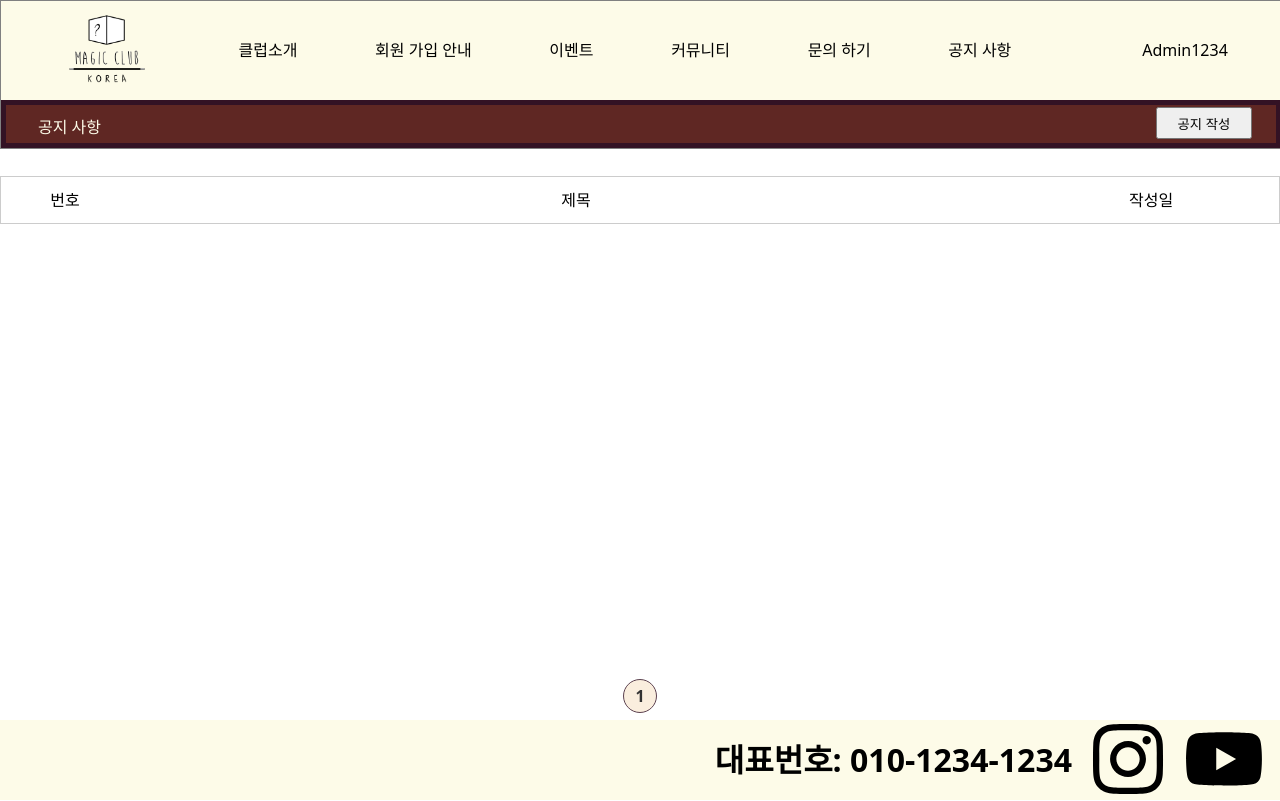
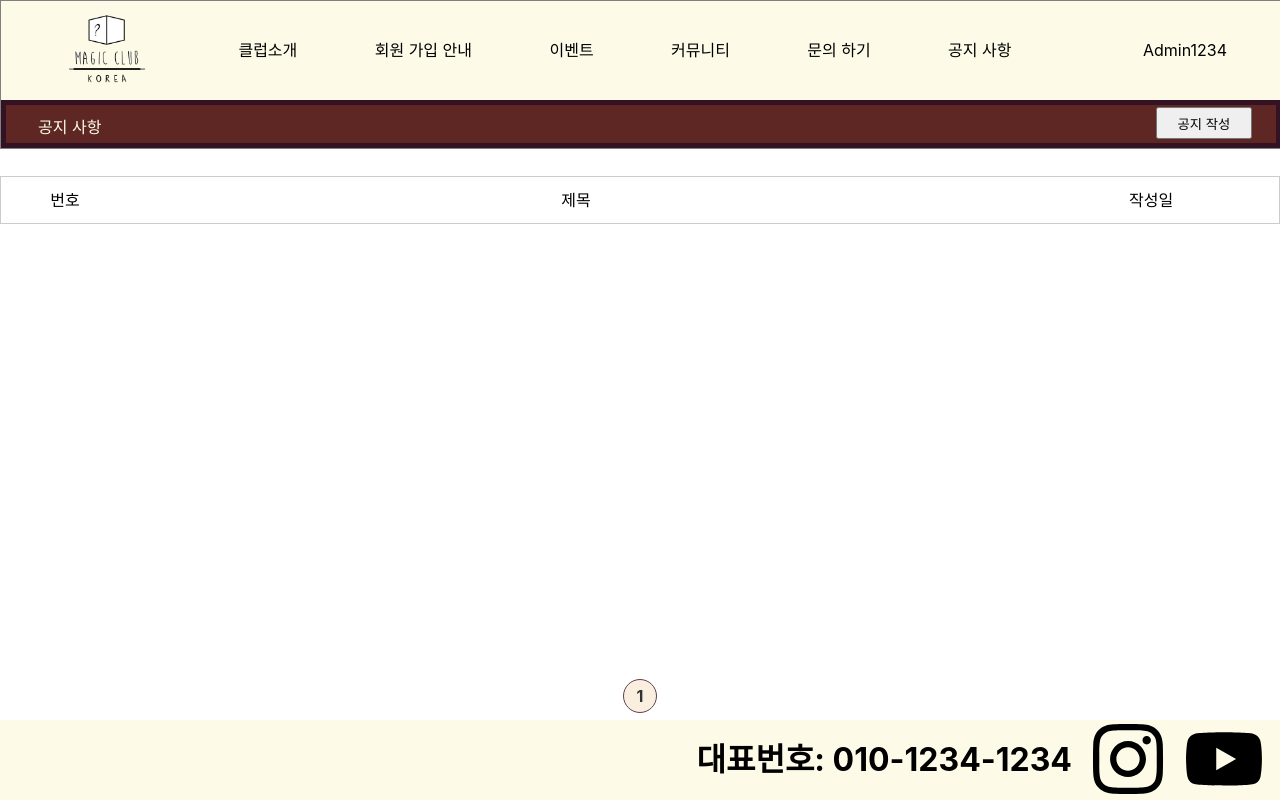
Before and after one commit to ryuunderground/ryuunderground.github.io, a Python web app: template templates/notification.html in a window 1280 px wide. Run offline with Jinja, Linux system fonts and the light colour scheme; the template is opened without the code that fills it, so the values that code supplies are empty; some web fonts are replaced.

Commit message:
font family

```diff
--- a/styles/components/header.css
+++ b/styles/components/header.css
@@ -5,8 +5,6 @@ body {
   display: grid;
   position: relative;
   grid-template-rows: 9rem 1fr 5rem;
-  font-family: system-ui, -apple-system, BlinkMacSystemFont, Segoe UI, Roboto,
-    Oxygen, Ubuntu, Cantarell, Open Sans, Helvetica Neue, sans-serif;
   width: 100%;
   min-height: 100vh;
 }
--- a/styles/components/reset.css
+++ b/styles/components/reset.css
@@ -1,3 +1,5 @@
+@import url("https://cdn.jsdelivr.net/gh/orioncactus/pretendard@v1.3.9/dist/web/static/pretendard.min.css");
+
 html,
 body,
 div,
@@ -101,6 +103,10 @@ section {
 }
 body {
   line-height: 1;
+  font-family: "Pretendard Variable", Pretendard, -apple-system,
+    BlinkMacSystemFont, system-ui, Roboto, "Helvetica Neue", "Segoe UI",
+    "Apple SD Gothic Neo", "Noto Sans KR", "Malgun Gothic", "Apple Color Emoji",
+    "Segoe UI Emoji", "Segoe UI Symbol", sans-serif;
 }
 ol,
 ul {
--- a/styles/screens/notification_contents.css
+++ b/styles/screens/notification_contents.css
@@ -18,7 +18,6 @@ main .main-content {
   width: 80%;
   height: 80%;
   border: 5px double var(--dark_brown);
-  background-color: var(--beige);
 }
 main .main-content .content__title {
   display: flex;
--- a/templates/notification.html
+++ b/templates/notification.html
@@ -5,6 +5,12 @@
     <meta name="viewport" content="width=device-width, initial-scale=1.0" />
     <title>Magic club Korea - 공지 사항</title>
     <link rel="stylesheet" href="../styles/screens/notification.css" />
+    <link
+      rel="stylesheet"
+      as="style"
+      crossorigin
+      href="https://cdn.jsdelivr.net/gh/orioncactus/pretendard@v1.3.9/dist/web/static/pretendard.min.css"
+    />
   </head>
   <body>
     <div class="too_small">화면이<br />너무작<br />습니다.</div>
```
